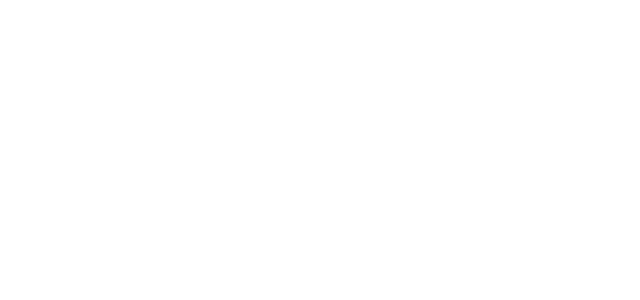
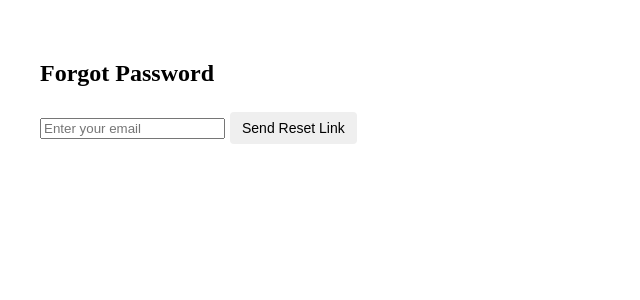
Before and after one commit to zeinabhteiit/frontend_eco, a React (Vite) app in the folder eco_front/: page /forgot-password in a window 1280 px wide. Before the commit this address had no page. Shown: the top 300 px of the page, without its empty margins (0-640 px from the left). Built offline with nearby package versions, Linux system fonts and the light colour scheme.

Commit message:
updated code

```diff
--- a/eco_front/src/App.jsx
+++ b/eco_front/src/App.jsx
@@ -13,6 +13,8 @@ import Signup from './pages/signup';
 import OrderConfirmation from './pages/orderconfirmation';
 import DashboardHome from "./pages/dashboard/DashboardHome";
 import ProtectedRoute from './components/protectedroute';
+import ForgotPassword from './pages/ForgotPassword';
+import ResetPassword from './pages/ResetPassword';
 
 
 function App() {
@@ -45,8 +47,10 @@ function App() {
                </ProtectedRoute>
               }
             />
+                <Route path="/forgot-password" element={<ForgotPassword />} />
+                <Route path="/reset-password/:token" element={<ResetPassword />} />
+          </Routes>
 
-          </Routes>
         </div>
 
       </Router>
--- /dev/null
+++ b/eco_front/src/pages/ForgotPassword.jsx
@@ -0,0 +1,42 @@
+import React, { useState } from 'react';
+import axios from 'axios';
+
+function ForgotPassword() {
+  const [email, setEmail] = useState('');
+  const [message, setMessage] = useState('');
+  const [error, setError] = useState('');
+
+  const handleSubmit = async (e) => {
+    e.preventDefault();
+    setMessage('');
+    setError('');
+
+    try {
+      await axios.post('http://localhost:5000/api/auth/forgot-password', { email });
+      setMessage('Password reset link sent! Check your email.');
+    } catch (err) {
+      setError(err.response?.data?.error || 'Something went wrong');
+    }
+  };
+
+  return (
+    <div style={{ padding: '2rem' }}>
+      <h2>Forgot Password</h2>
+      <form onSubmit={handleSubmit}>
+        <input
+          type="email"
+          placeholder="Enter your email"
+          value={email}
+          onChange={(e) => setEmail(e.target.value)}
+          required
+        />
+        <button type="submit">Send Reset Link</button>
+      </form>
+
+      {message && <p style={{ color: 'green' }}>{message}</p>}
+      {error && <p style={{ color: 'red' }}>{error}</p>}
+    </div>
+  );
+}
+
+export default ForgotPassword;
--- a/eco_front/src/pages/Login.jsx
+++ b/eco_front/src/pages/Login.jsx
@@ -1,13 +1,26 @@
 // login.jsx
-import React, { useState } from "react";
-import Header from "../components/Header";
-import Footer from "../components/Footer";
+import React, { useState, useEffect } from "react";
+// import Header from "../components/Header";
+// import Footer from "../components/Footer";
 import "../styles/login.css";
 
 const Login = () => {
   const [email, setEmail] = useState("");
   const [password, setPassword] = useState("");
   const [message, setMessage] = useState("");
+
+  // Prevent user from going back to the previous page
+  useEffect(() => {
+    window.history.pushState(null, "", window.location.href);
+    const preventGoBack = () => {
+      window.history.pushState(null, "", window.location.href);
+    };
+    window.addEventListener("popstate", preventGoBack);
+
+    return () => {
+      window.removeEventListener("popstate", preventGoBack);
+    };
+  }, []);
 
   const handleLogin = async (e) => {
     e.preventDefault();
@@ -39,7 +52,7 @@ const Login = () => {
 
   return (
     <div className="login-page">
-      <Header />
+      {/* <Header /> */}
       <main className="login-main">
         {/* <div className="search-prompt">What are you looking for?</div> */}
 
@@ -78,7 +91,7 @@ const Login = () => {
           </form>
         </div>
       </main>
-      <Footer />
+      {/* <Footer /> */}
     </div>
   );
 };
--- /dev/null
+++ b/eco_front/src/pages/ResetPassword.jsx
@@ -0,0 +1,44 @@
+import React, { useState } from 'react';
+import { useParams } from 'react-router-dom';
+import axios from 'axios';
+
+function ResetPassword() {
+  const { token } = useParams();
+  const [password, setPassword] = useState('');
+  const [message, setMessage] = useState('');
+  const [error, setError] = useState('');
+
+  const handleSubmit = async (e) => {
+    e.preventDefault();
+    setMessage('');
+    setError('');
+
+    try {
+      await axios.post(`http://localhost:5000/api/auth/reset-password/${token}`, { password });
+      setMessage('Password has been reset successfully!');
+    } catch (err) {
+      setError(err.response?.data?.error || 'Something went wrong');
+    }
+  };
+
+  return (
+    <div style={{ padding: '2rem' }}>
+      <h2>Reset Password</h2>
+      <form onSubmit={handleSubmit}>
+        <input
+          type="password"
+          placeholder="Enter new password"
+          value={password}
+          onChange={(e) => setPassword(e.target.value)}
+          required
+        />
+        <button type="submit">Reset Password</button>
+      </form>
+
+      {message && <p style={{ color: 'green' }}>{message}</p>}
+      {error && <p style={{ color: 'red' }}>{error}</p>}
+    </div>
+  );
+}
+
+export default ResetPassword;
--- a/eco_front/src/pages/checkoutpage.jsx
+++ b/eco_front/src/pages/checkoutpage.jsx
@@ -81,6 +81,8 @@ const CheckoutPage = () => {
       setIsProcessing(false);
     }
   };
+
+
 
   return (
     <>
--- a/eco_front/src/pages/signup.jsx
+++ b/eco_front/src/pages/signup.jsx
@@ -1,7 +1,7 @@
 import React, { useState } from 'react';
 import { Link } from 'react-router-dom';
-import Header from '../components/Header';
-import Footer from '../components/Footer';
+// import Header from '../components/Header';
+// import Footer from '../components/Footer';
 import '../styles/signup.css';
 import { useNavigate } from 'react-router-dom';
 
@@ -56,7 +56,7 @@ const SignupPage = () => {
 
   return (
     <>
-      <Header />
+      {/* <Header /> */}
       <div className="login-container">
         <h2>Create an Account</h2>
         <p className="subtitle">Enter your details below</p>
@@ -98,7 +98,7 @@ const SignupPage = () => {
 
         {message && <p className="message">{message}</p>}
       </div>
-      <Footer />
+      {/* <Footer /> */}
     </>
   );
 };
```
